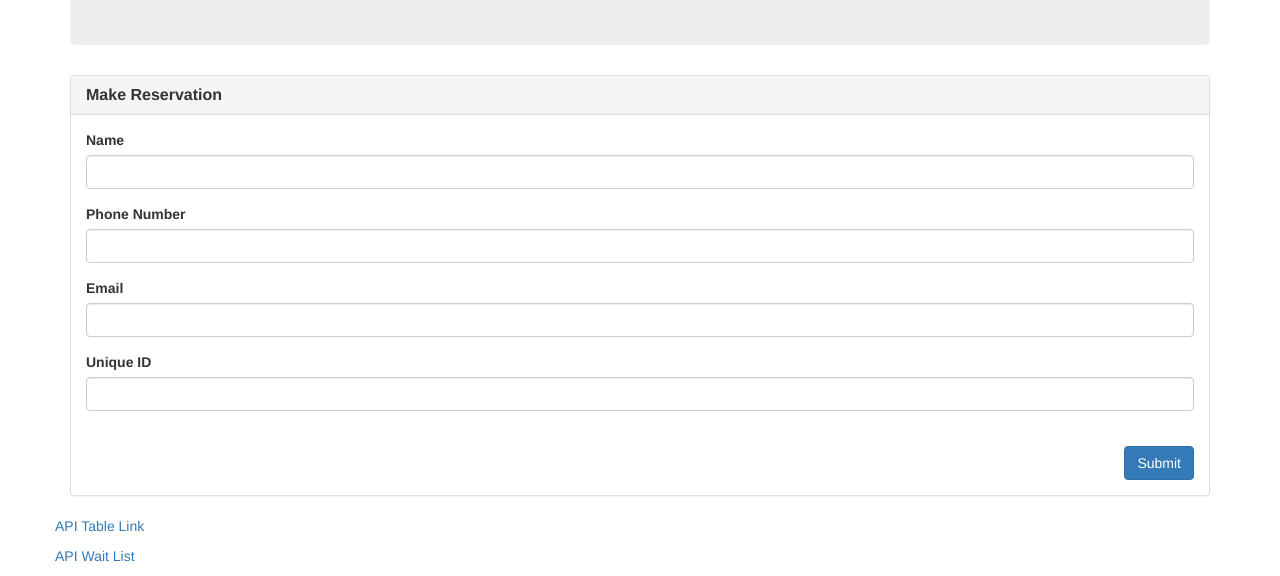
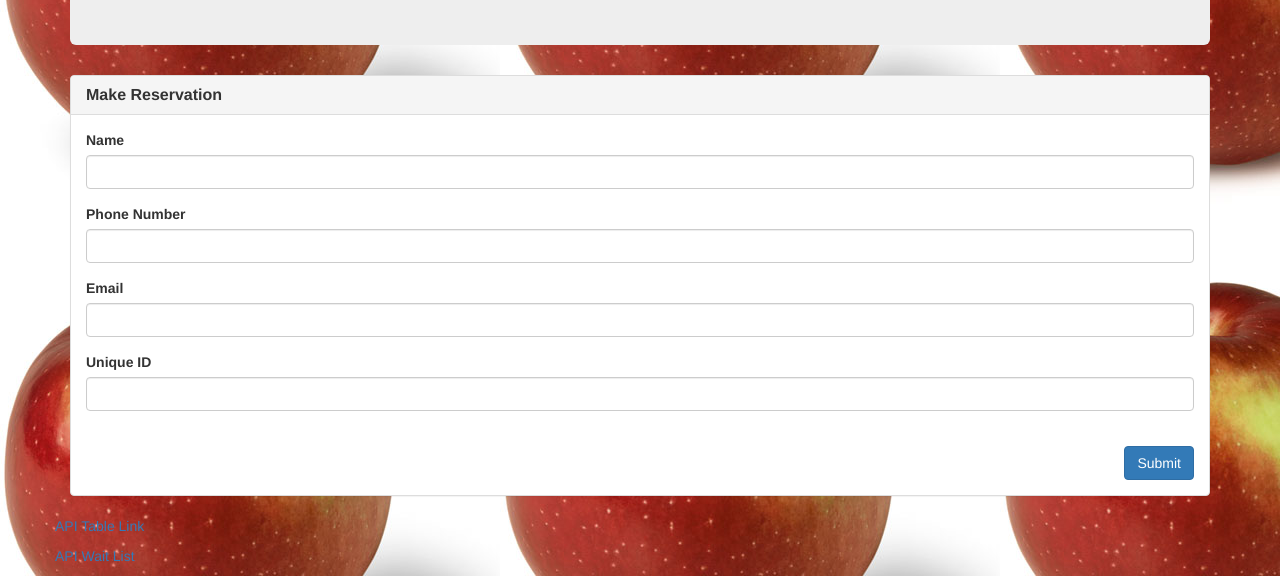
Before and after one commit to paden-pace/restaurant-reservations, a plain HTML site: page reserve.html in a window 1280 px wide. Shown: the part 276-852 px from the top of the page. Drawn offline with nearby package versions, Linux system fonts and the light colour scheme.

Commit message:
addition of CSS

```diff
--- a/reserve.html
+++ b/reserve.html
@@ -5,6 +5,7 @@
   <title>Just Apples</title>
   <!-- Latest compiled and minified CSS & JS -->
   <link rel="stylesheet" href="https://maxcdn.bootstrapcdn.com/bootstrap/3.3.6/css/bootstrap.min.css">
+  <link rel="stylesheet" type="text/css" href="style.css">
   <script src="https://code.jquery.com/jquery.js"></script>
   <script src="https://maxcdn.bootstrapcdn.com/bootstrap/3.3.6/js/bootstrap.min.js"></script>
 
--- /dev/null
+++ b/style.css
@@ -0,0 +1,8 @@
+body{
+	width:100%;
+	height:auto;
+	background-image: url(./images/apple.jpg);
+	background-repeat: repeat;
+	background-position: 0 0 0 px;
+	background-attachment: fixed;
+}
```
Also changed, not shown: index.html (+1 -0 lines), images/apple.jpg (added).
